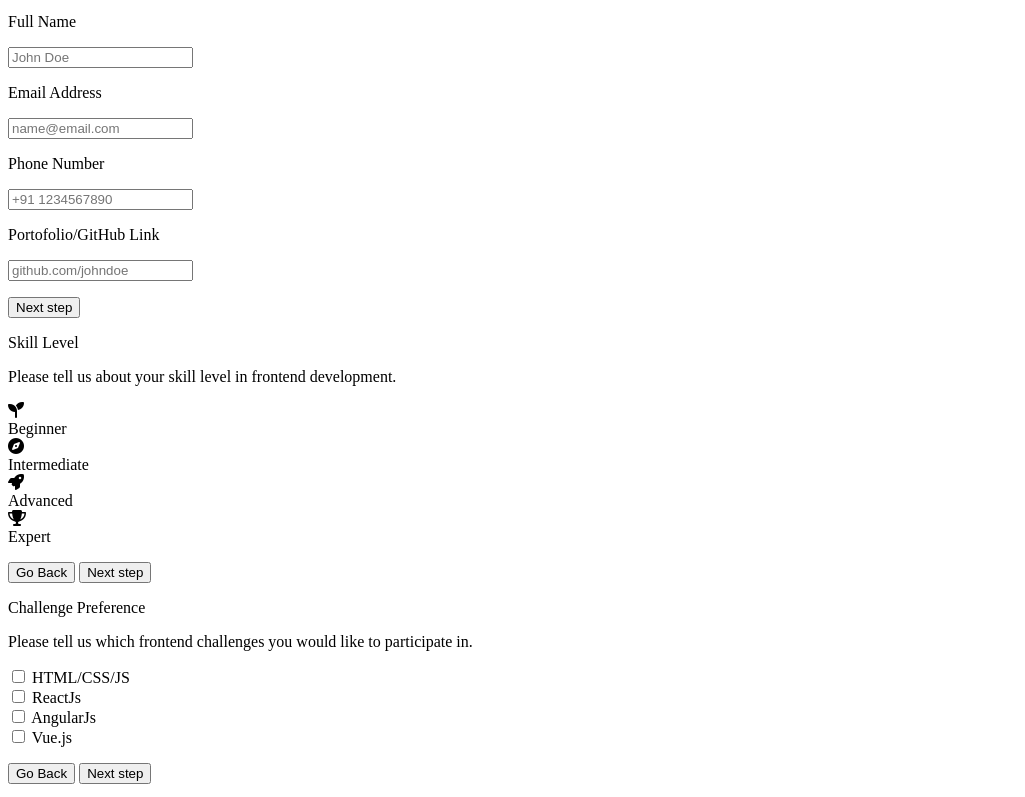
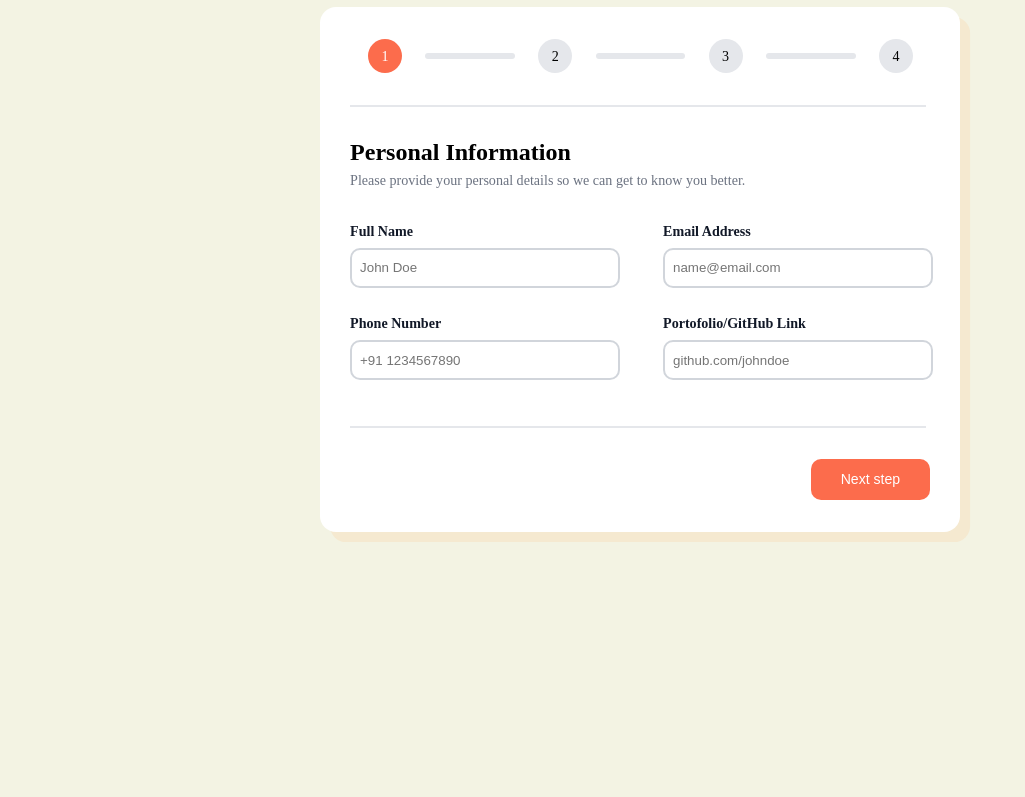
Before and after one commit to IoanaGeorgia/Multi-Step_Form_FrontEndPro, a plain HTML site: page index.html in a window 1280 px wide. Shown: the part 261-1058 px from the top of the page, without its empty margins (0-1025 px from the left). After the commit the page ends 978 px from the top, so only its background shows below. Drawn offline with Linux system fonts and the light colour scheme; the site is published under a folder, as on GitHub Pages, so addresses that start at the root find nothing.

Commit message:
path changed for styleshet and script

```diff
--- a/index.html
+++ b/index.html
@@ -5,7 +5,7 @@
   <meta charset="UTF-8" />
   <meta http-equiv="X-UA-Compatible" content="IE=edge" />
   <meta name="viewport" content="width=device-width, initial-scale=1.0" />
-  <link rel="stylesheet" href="/src/style.css" />
+  <link rel="stylesheet" href="./src/style.css" />
   <title>Multi-step Form - FrontendPro Challenge</title>
   <script src="https://kit.fontawesome.com/bf6bb25427.js" crossorigin="anonymous"></script>
 </head>
@@ -233,7 +233,7 @@
 
   </div>
   </div>
-  <script src="/src/script.js"></script>
+  <script src="./src/script.js"></script>
 </body>
 
 </html>
```
